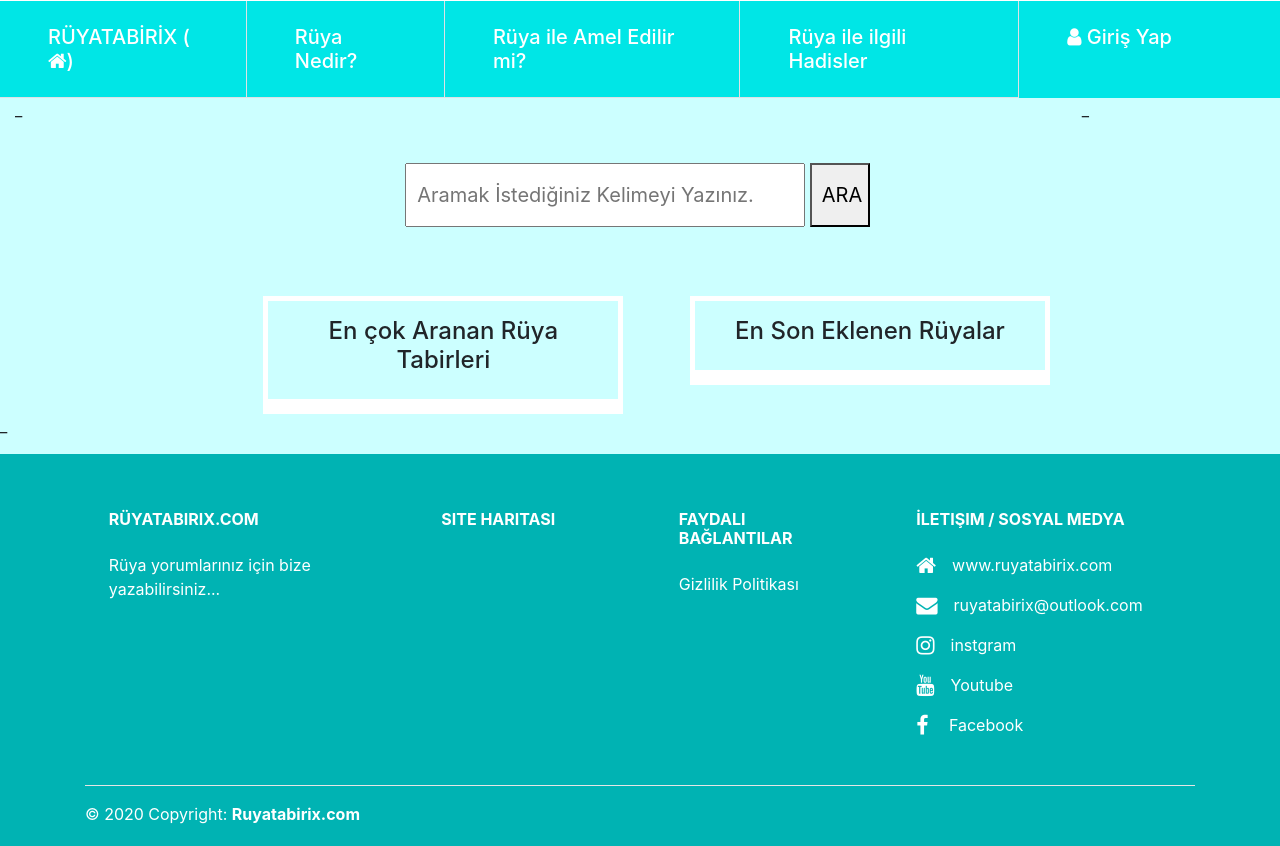
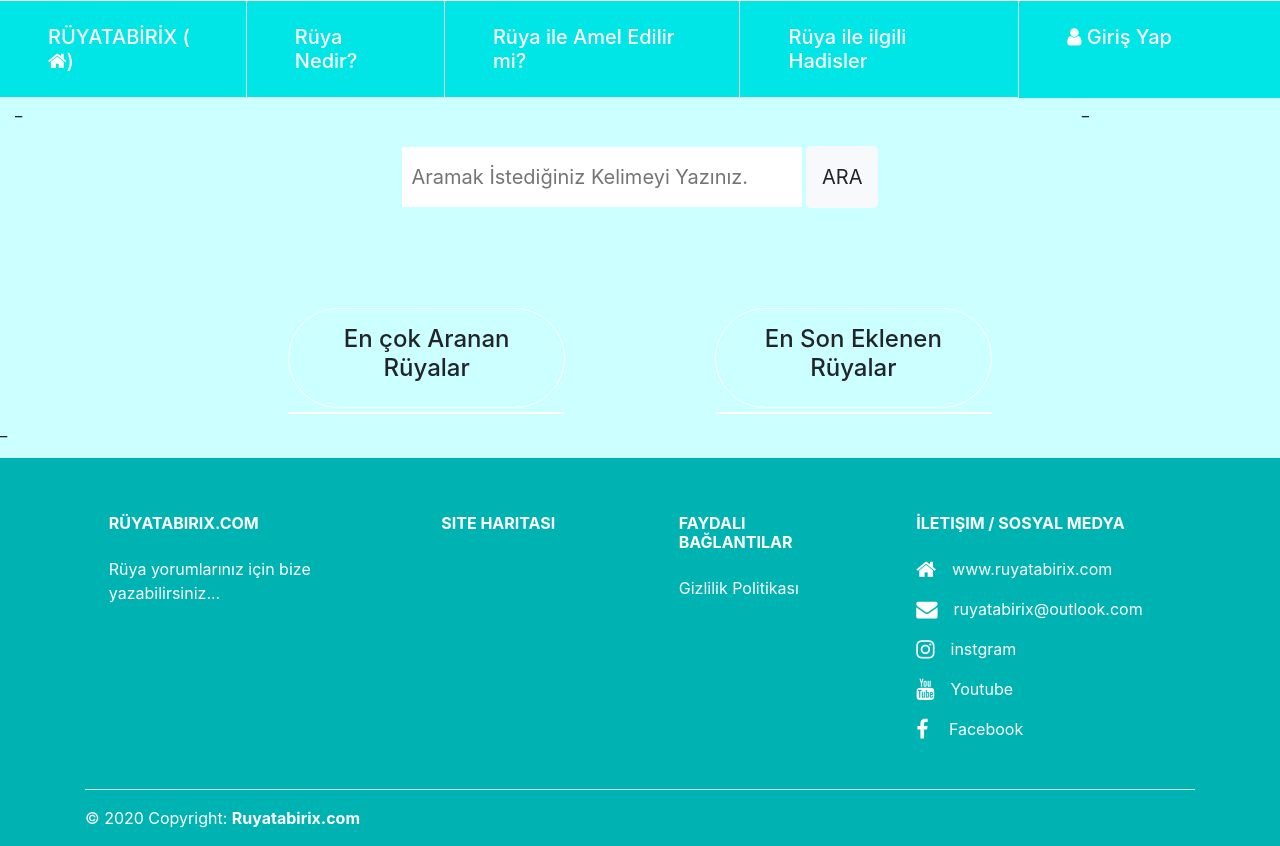
Before and after one commit to fehsand/ruyatabirix, a Django app: page / in a window 1280 px wide. Shown: the part 287-1133 px from the top of the page. Before the commit the page ends 1111 px from the top, so only its background shows below. Run offline with Django 3.2, Linux system fonts and the light colour scheme; data that the repository does not hold is empty; some libraries are stand-ins or nearby versions.

Commit message:
geliştirme

```diff
--- a/ruyatabirleri/forms.py
+++ b/ruyatabirleri/forms.py
@@ -10,22 +10,5 @@ class AramaForm (forms.ModelForm):
 
         labels = { 'kelime': '',}
         error_messages = {'kelime': {'max_length': "This is too long",},}
-        widgets = { 'kelime': forms.TextInput (attrs={'style': 'width: 400px; font-size: 20px; padding: 15px 10px;',
+        widgets = { 'kelime': forms.TextInput (attrs={'style': 'border-style: none; width: 400px; font-size: 20px; padding: 15px 10px;',
                                                     'placeholder': 'Aramak İstediğiniz Kelimeyi Yazınız.',}),}
-
-
-"""
-class CommentForm(forms.ModelForm):
-
-    class Meta:
-        model = Comment
-        fields = ('author', 'text',)
-
-        labels = { 'author': '', 'text': '',}
-        error_messages = {'author': {'max_length': "This is too long",},}
-        widgets = { 'author': forms.TextInput (attrs={'style': 'width: 500px; font-size: 20px;',
-                                                    'placeholder': 'Yazar',}),
-                    'text': forms.Textarea (attrs={'style': 'width: 500px; font-size: 20px;',
-                                                      'placeholder': 'Yorum Yaz', }), }
-
-"""
--- a/ruyatabirleri/templates/ruyatabirleri/ruyatabirleri_anasayfa.html
+++ b/ruyatabirleri/templates/ruyatabirleri/ruyatabirleri_anasayfa.html
@@ -1,46 +1,49 @@
 {% extends 'ruyatabirleri/temel.html' %}
 
 {% block content %}
-<div class="col-md-8 m-0 p-0">
 <div class="row m-0 p-0">
-        <div class="col-sm-12 m-0 p-0">
-            <div class="button1_div">
-                <form action="{% url 'ruyatabirleri:ruyatabirleri' %}" method="post">
+    <div class="col-sm-12 m-0 px-0 py-5 text-center">
+        <form class="m-0 p-0 " action="{% url 'ruyatabirleri:ruyatabirleri' %}" method="post">
             {% csrf_token %}
-                    <div class="form1_div">
+            <div class="m-0 p-0">
                 {{form}}
-                        <button class="button1" type="submit" name="save">ARA</button>
+                <button class="btn-lg btn-light m-0 p-3 border-0" type="submit" name="save">ARA</button>
             </div>
         </form>
     </div>
 </div>
+<div class="row m-0 p-0">
+    <div class="col-sm-1 mt-5 p-0"></div>
+    <div class="col-sm-4 mt-5 p-0" >
+        <div class="border border-white rounded-pill m-1 p-0 text-center">
+            <h4 class="p-3">En çok Aranan Rüyalar</h4>
         </div>
-    <div class="row m-0 p-0">
-        <div class="col-sm-6 mt-5 p-0" >
-            <div style="border: 5px solid white; width: 360px; text-align: center; margin-left: 50px; ">
-                <h4 class="p-3">En çok Aranan Rüya Tabirleri</h4>
-            </div>
-            <div style="border: 5px solid white; width: 360px; margin-left: 50px; padding-left:100px;">
-                <ol class="m-0">
+        <div class="border border-white rounded-pill m-1 p-0 ">
+            <div class="m-0 px-5 ">
+                <ol class="m-0 px-5">
                     {% for item in son_liste %}
-                    <li style="font-size: 20px; font-family: verdana; margin-top:10px;">{{item}}</li>
-                    {% endfor %}
-                </ol>
-            </div>
-        </div>
-        <div class="col-sm-6  mt-5 p-0">
-            <div style="border: 5px solid white; width: 360px; text-align: center; margin-left: 50px; ">
-                <h4 class="p-3">En Son Eklenen Rüyalar</h4>
-            </div>
-            <div style="border: 5px solid white; width: 360px; margin-left: 50px; padding-left:100px;">
-                <ol class="ruyatabirianaliste m-0">
-                    {% for item in son_eklenen_kelimeler %}
-                    <li  style="font-size: 20px; font-family: verdana; margin-top:10px;">
-                        <a  style="text-decoration: none; color: black;" href="{% url 'ruyatabirleri:ruyatabirleri_ayrinti' item %}">{{item}}</a></li>
+                    <h5 class="m-0 p-0"><li class="m-0 py-2">{{item}}</li></h5>
                     {% endfor %}
                 </ol>
             </div>
         </div>
     </div>
+    <div class="col-sm-1 mt-5 p-0"></div>
+    <div class="col-sm-1 mt-5 p-0"></div>
+    <div class="col-sm-4  mt-5 p-0">
+        <div class="border border-white rounded-pill m-1 p-0 text-center">
+            <h4 class="p-3">En Son Eklenen Rüyalar</h4>
+        </div>
+        <div class="border border-white rounded-pill m-1 p-0 ">
+            <div class="m-0 px-5 ">
+                <ol class="m-0 px-5">
+                    {% for item in son_eklenen_kelimeler %}
+                    <h5 class="m-0 p-0"><li class="m-0 py-2"><a class="text-dark" href="{% url 'ruyatabirleri:ruyatabirleri_ayrinti' item %}">{{item}}</a></li></h5>
+                    {% endfor %}
+                </ol>
+            </div>
+        </div>
+    </div>
+    <div class="col-sm-1 mt-5 p-0"></div>
 </div>
 {% endblock %}
--- a/ruyatabirleri/templates/ruyatabirleri/temel.html
+++ b/ruyatabirleri/templates/ruyatabirleri/temel.html
@@ -1,7 +1,7 @@
 <html lang="en">
 <head>
     <meta charset="UTF-8">
-    <meta name="viewport" content="width=device-width, initial-scale=1.0">
+    <meta name="viewport" content="width=device-width, initial-scale=1, shrink-to-fit=no"">
     <meta name="description" content="Anasayfa">
     <meta name="keywords" content="rüya, rüyada, tabir, tabiri, tabirleri, ruyatabirix, görmek">
     <meta name="author" content="fehsand">
@@ -17,13 +17,7 @@
     .logo1 {background-color: #1affff; background-image: linear-gradient(#1affff, white); font-family: Comic Sans MS;
      font-size: 10vw; border: none; text-decoration: none; display: block; cursor: pointer; cursor: not-allowed;}
 
-    .ruyatabirianaliste li a:hover {text-decoration: underline;}
-
-    .ana_metin {padding: 10px; background:  #ccffff; font-size: 20px; text-align: justify; font-family: verdana; line-height: 2;}
-
-    .button1_div {margin: 50px 5px 0 0; text-align: center;}
-    .form1_div {margin:0; padding: 5px;}
-    .button1 {margin-top:10px; padding: 15px 10px; width: 60px; font-size: 20px;}
+    .ana_metin {background:  #ccffff; font-size: 20px; text-align: justify; font-family: verdana; line-height: 2;}
 
     .logindiv0cerceve {background-color: #00e6e6; margin: 10px; padding: 10px; text-align: center;}
     .logindiv1baslik {background-color: #ccffff; color:#669999; margin: 5px; padding: 10px 0; font-size: 30px; font-family: verdana;}
@@ -34,7 +28,6 @@
     .logindiv2formp a:hover {text-decoration: underline}
     .logindiv3uyari {margin:10px 0 0 0; padding:0;}
     .logindiv3uyarip {background-color: white; margin: 10px 0 0 0; padding:0; font-family: verdana; color: black; font-size: 20px;}
-
 
     a.nav-link:hover {background-color: #00b3b3;}
 
@@ -86,10 +79,12 @@
         </ul>
     </nav>
     <div class="row m-0 p-0">
-        <div class="col-md-2">_</div>
+        <div class="col-sm-2">_</div>
+        <div class="col-sm-8 m-0 p-0">
         {% block content %}
         {% endblock %}
-        <div class="col-md-2">_</div>
+        </div>
+        <div class="col-sm-2">_</div>
     </div>
 
     <div class="row m-0 p-0">
```
Also changed, not shown: ruyatabirleri/templates/ruyatabirleri/ruyatabirleri_ayrinti.html (+4 -9 lines), ruyatabirleri/templates/ruyatabirleri/ruyatabirleri_gizlilik.html (+4 -5 lines), ruyatabirleri/templates/ruyatabirleri/ruyatabirleri_ruya_hadis.html (+4 -6 lines), ruyatabirleri/templates/ruyatabirleri/ruyatabirleri_ruya_ile_amel.html (+4 -6 lines), ruyatabirleri/templates/ruyatabirleri/ruyatabirleri_ruya_nedir.html (+4 -6 lines), ruyatabirleri/templates/ruyatabirleri/ruyatabirleri_sonuc.html (+4 -8 lines), ruyatabirleri/templates/ruyatabirleri/ruyatabirleri_sonuc_hata.html (+4 -8 lines). Lines whose indentation alone changed are shown as unchanged.
